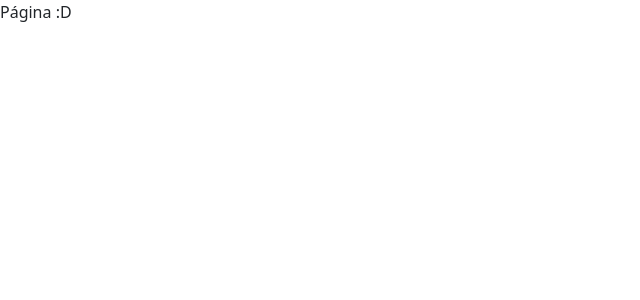
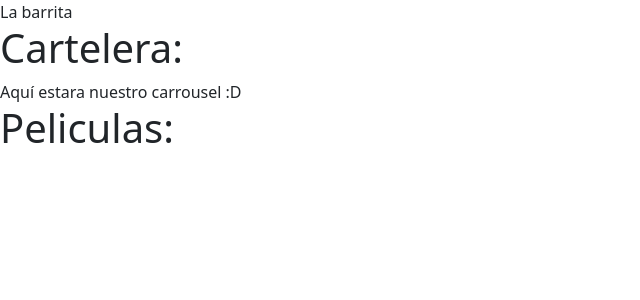
Before and after one commit to Ciervos/challengemovies, a React (Create React App) app: page / in a window 1280 px wide. Shown: the top 300 px of the page, without its empty margins (0-640 px from the left). Built offline with nearby package versions, Linux system fonts and the light colour scheme.

Commit message:
Primeros acercamientos a estructura de Home

```diff
--- /dev/null
+++ b/src/components/Bar/index.js
@@ -0,0 +1,7 @@
+import './style.scss';
+
+function Bar() {
+    return <div>La barrita</div>
+  }
+
+  export default Bar;
--- /dev/null
+++ b/src/components/Bar/style.scss
@@ -0,0 +1 @@
+@import '../../styles/variables.scss';
--- a/src/pages/Home/index.js
+++ b/src/pages/Home/index.js
@@ -1,7 +1,17 @@
 import './style.scss';
+import Bar from '../../components/Bar';
+import Carrousel from '../../components/Carrousel';
+import CardMovies from '../../components/CardMovies';
+
 
 function Home() {
-    return <div>Página :D</div>
+    return <>
+    <Bar/>
+    <h1>Cartelera:</h1>
+    <Carrousel/>
+    <h1>Peliculas:</h1>
+
+    </>
   }
 
   export default Home;
--- a/src/pages/Movie/index.js
+++ b/src/pages/Movie/index.js
@@ -1,7 +1,7 @@
 import './style.scss';
 
 function Movie() {
-    return <div>Página :D</div>
+    return <div>Página :D(m)</div>
   }
 
   export default Movie;
--- a/src/pages/Search/index.js
+++ b/src/pages/Search/index.js
@@ -1,7 +1,7 @@
 import './style.scss';
 
 function Search() {
-    return <div>Página :D</div>
+    return <div>Página :D(s)</div>
   }
 
   export default Search;
```
